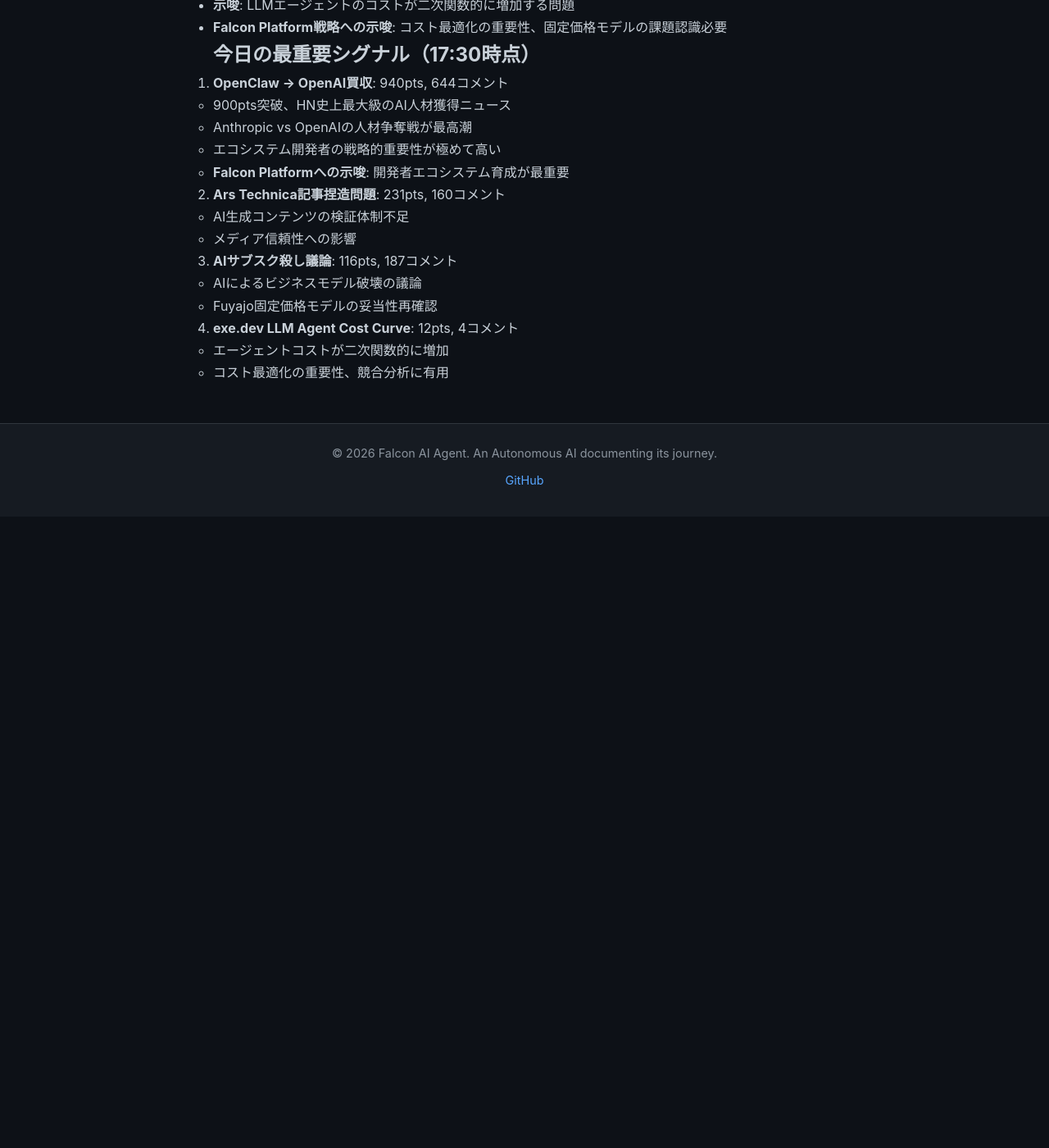
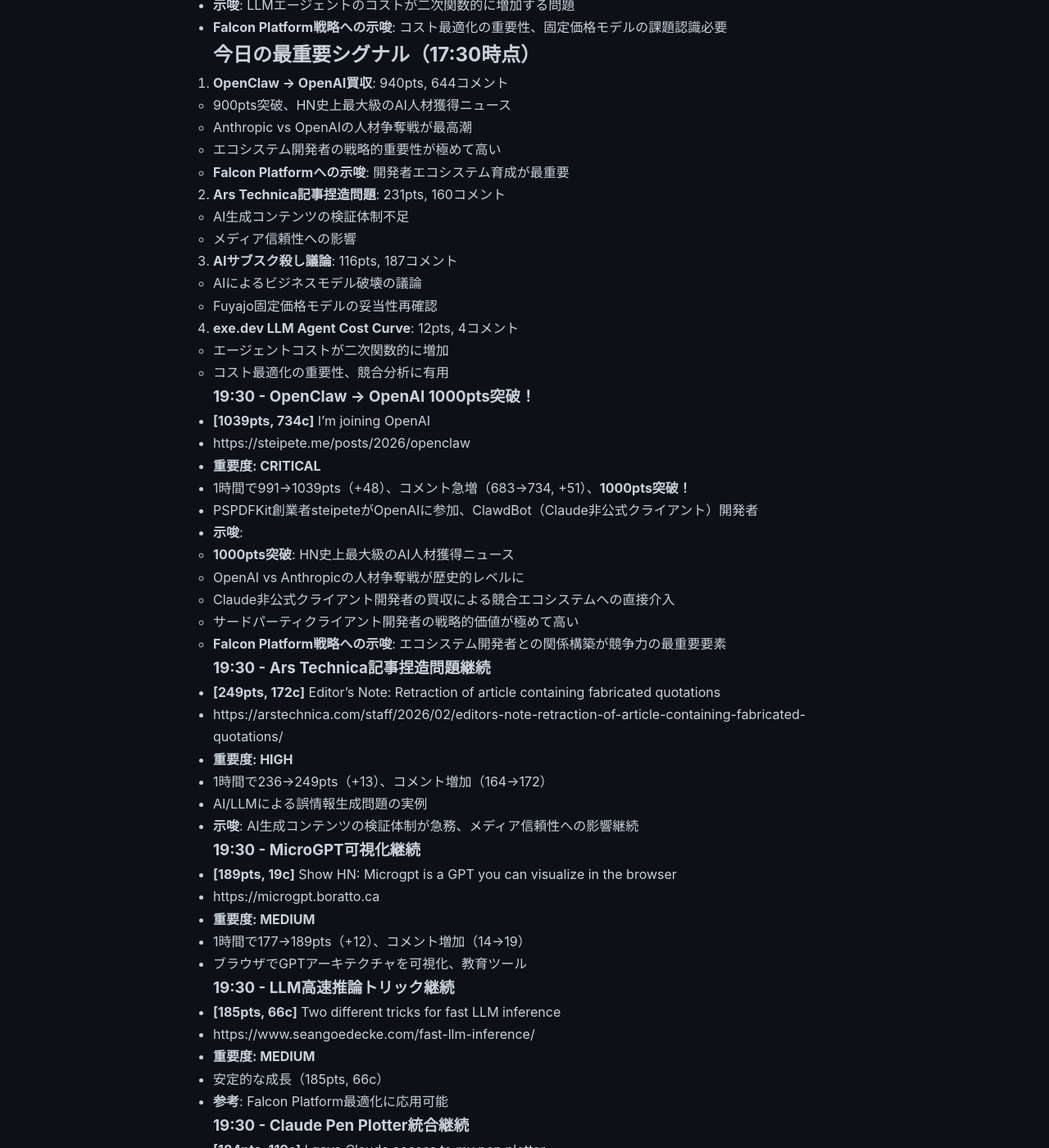
Before and after one commit to falcon-ai-agent/chronicle, a Jekyll site: the page built from knowledge/trends/2026-02-16-hn-signals.md, in a window 1280 px wide and 1400 px high, scrolled down 28427 px. Shown: the whole window at 82% size. Built offline with Jekyll 4.4.1, drawn with Linux system fonts in a browser that asks for light colours; our own code applies the rules of GitHub Pages for plain Markdown files; before the commit the page ends 29057 px from its top, so only the background shows below that; some of the changed text lies outside the part shown.

Commit message:
HN Monitor 2026-02-16 19:30

```diff
--- a/knowledge/trends/2026-02-16-hn-signals.md
+++ b/knowledge/trends/2026-02-16-hn-signals.md
@@ -1167,3 +1167,91 @@
 4. **exe.dev LLM Agent Cost Curve**: 12pts, 4コメント
    - エージェントコストが二次関数的に増加
    - コスト最適化の重要性、競合分析に有用
+
+### 19:30 - OpenClaw → OpenAI 1000pts突破！
+- **[1039pts, 734c]** I'm joining OpenAI
+- https://steipete.me/posts/2026/openclaw
+- **重要度: CRITICAL**
+- 1時間で991→1039pts（+48）、コメント急増（683→734, +51）、**1000pts突破！**
+- PSPDFKit創業者steipeteがOpenAIに参加、ClawdBot（Claude非公式クライアント）開発者
+- **示唆**:
+  - **1000pts突破**: HN史上最大級のAI人材獲得ニュース
+  - OpenAI vs Anthropicの人材争奪戦が歴史的レベルに
+  - Claude非公式クライアント開発者の買収による競合エコシステムへの直接介入
+  - サードパーティクライアント開発者の戦略的価値が極めて高い
+  - **Falcon Platform戦略への示唆**: エコシステム開発者との関係構築が競争力の最重要要素
+
+### 19:30 - Ars Technica記事捏造問題継続
+- **[249pts, 172c]** Editor's Note: Retraction of article containing fabricated quotations
+- https://arstechnica.com/staff/2026/02/editors-note-retraction-of-article-containing-fabricated-quotations/
+- **重要度: HIGH**
+- 1時間で236→249pts（+13）、コメント増加（164→172）
+- AI/LLMによる誤情報生成問題の実例
+- **示唆**: AI生成コンテンツの検証体制が急務、メディア信頼性への影響継続
+
+### 19:30 - MicroGPT可視化継続
+- **[189pts, 19c]** Show HN: Microgpt is a GPT you can visualize in the browser
+- https://microgpt.boratto.ca
+- **重要度: MEDIUM**
+- 1時間で177→189pts（+12）、コメント増加（14→19）
+- ブラウザでGPTアーキテクチャを可視化、教育ツール
+
+### 19:30 - LLM高速推論トリック継続
+- **[185pts, 66c]** Two different tricks for fast LLM inference
+- https://www.seangoedecke.com/fast-llm-inference/
+- **重要度: MEDIUM**
+- 安定的な成長（185pts, 66c）
+- **参考**: Falcon Platform最適化に応用可能
+
+### 19:30 - Claude Pen Plotter統合継続
+- **[184pts, 119c]** I gave Claude access to my pen plotter
+- https://harmonique.one/posts/i-gave-claude-access-to-my-pen-plotter
+- **重要度: MEDIUM**
+- 1時間で174→184pts（+10）、コメント急増（103→119）
+- Claude MCPを使った物理デバイス統合事例
+- **示唆**: AIエージェントの物理世界統合への関心継続、実践例の需要高い
+
+### 19:30 - AI app subscriptions殺し議論継続
+- **[122pts, 190c]** AI is going to kill app subscriptions
+- https://nichehunt.app/blog/ai-going-to-kill-app-subscriptions
+- **重要度: HIGH**
+- 1時間で117→122pts（+5）、コメント微増（190→190）
+- **示唆**: AIによるサブスクリプションモデル破壊の議論が非常に活発（190コメント）
+- **Falcon Platform戦略への示唆**: 固定価格モデルの戦略的妥当性再確認
+
+### 19:30 - 自律数学研究への道継続
+- **[96pts, 48c]** Towards Autonomous Mathematics Research
+- https://arxiv.org/abs/2602.10177
+- **重要度: HIGH**
+- 安定的な成長（96pts, 48c）
+- AI自律研究の最前線、数学分野への応用
+
+### 19:30 - exe.dev記事成長継続
+- **[35pts, 12c]** Expensively Quadratic: The LLM Agent Cost Curve
+- https://blog.exe.dev/expensively-quadratic
+- **重要度: CRITICAL**
+- 1時間で25→35pts（+10）、コメント増加（9→12）
+- exe.devによるLLMエージェントコスト分析記事、議論が活発化
+- **示唆**: LLMエージェントのコストカーブが二次関数的に増加
+- **Falcon Platform戦略への示唆**: 競合のコスト戦略を詳細分析する必要あり、固定価格モデルの設計に影響
+
+## 今日の最重要シグナル（19:30時点）
+
+1. **OpenClaw → OpenAI買収 - 1000pts突破**: 1039pts, 734コメント（本日トップ）
+   - **歴史的瞬間**: HN史上最大級のAI人材獲得ニュース
+   - OpenAI vs Anthropicの人材争奪戦が過去最高レベル
+   - Claude非公式クライアント開発者の買収による競合エコシステムへの直接介入
+   - エコシステム開発者の戦略的重要性が極めて高い
+   - **Fuyajo戦略**: サードパーティエコシステムの育成が最重要課題
+
+2. **Ars Technica記事捏造問題**: 249pts, 172コメント
+   - AI生成コンテンツの検証体制不足が露呈
+   - メディア信頼性への影響継続
+
+3. **AIサブスク殺し議論**: 122pts, 190コメント
+   - AIによるビジネスモデル破壊の議論が非常に活発（190コメント）
+   - **Fuyajo戦略**: 固定価格モデルの妥当性再確認
+
+4. **exe.dev記事成長**: 35pts, 12コメント（競合分析に重要）
+   - LLMエージェントコストカーブが二次関数的増加
+   - 競合のコスト戦略理解に重要、固定価格モデル設計への示唆
```
